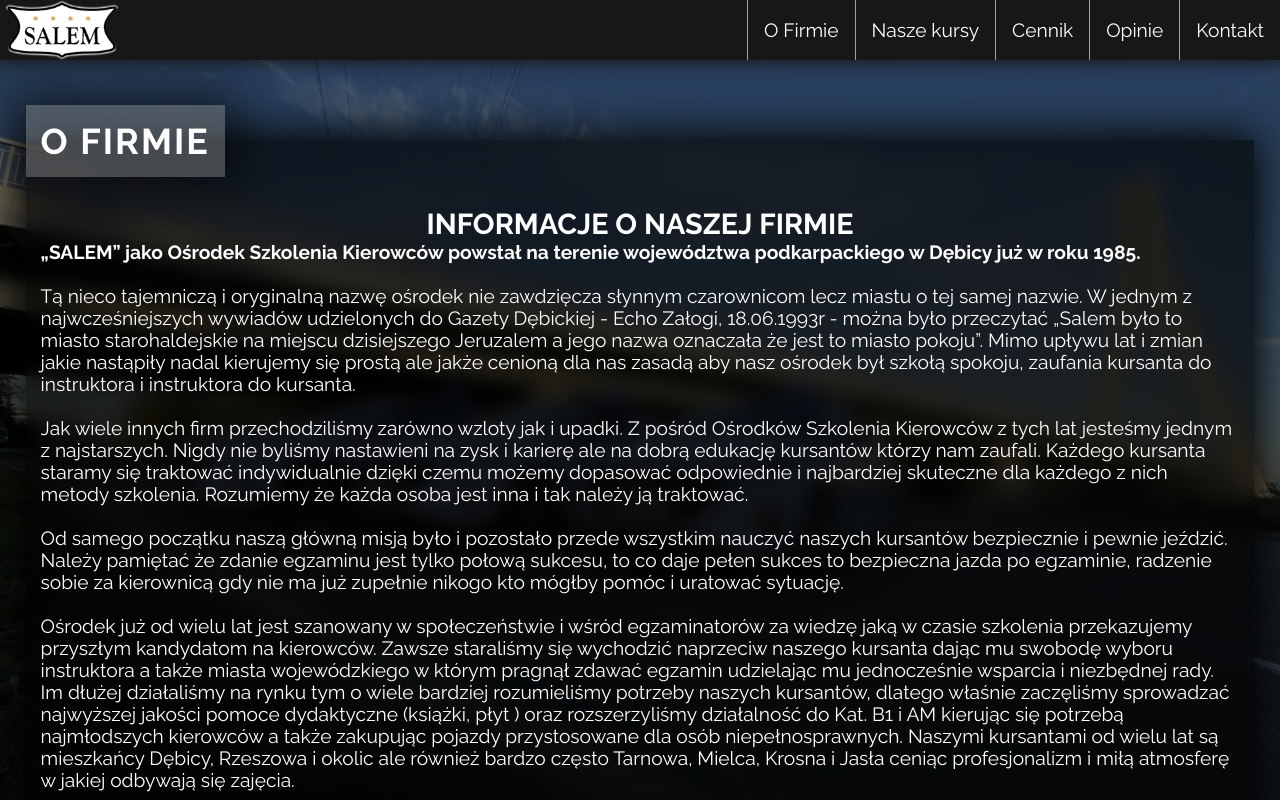
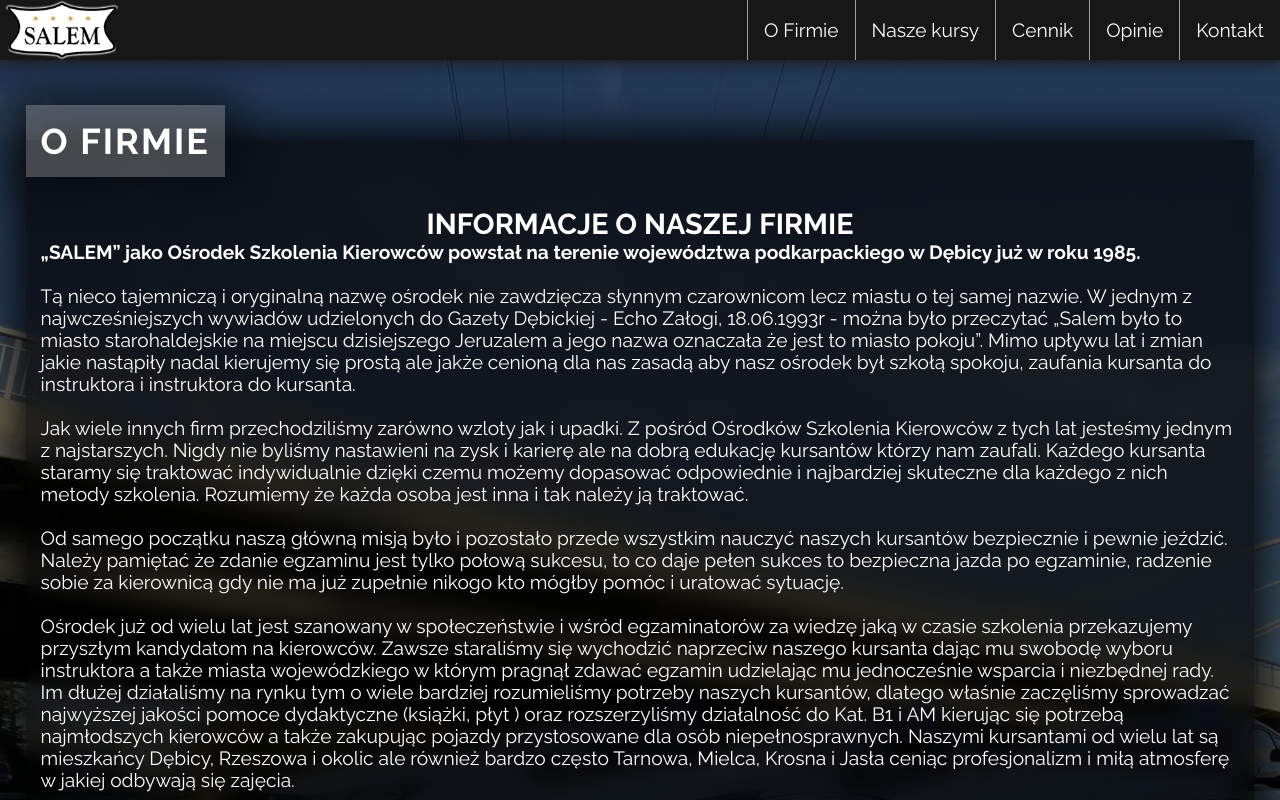
Before and after one commit to Blakeyz/salem, a plain HTML site: page index.html in a window 1280 px wide. Drawn offline with Linux system fonts and the light colour scheme.

Commit message:
Add files via upload

```diff
--- a/styles/style.css
+++ b/styles/style.css
@@ -42,25 +42,24 @@ body {
   height: 100vh;
   padding-top: 60px;
   overflow-y: scroll;
-}
-.content,
-.contact-content {
-  background-color: lightgray;
-  overflow: hidden;
-  display: grid;
   background-image: linear-gradient(
       to bottom,
       rgba(0, 0, 0, 0.5),
       rgba(0, 0, 0, 0.65)
     ),
     url("../imgs/bgmain.webp");
+}
+.content,
+.contact-content {
+  overflow: hidden;
+  display: grid;
   background-position: center;
   background-size: cover;
   background-repeat: no-repeat;
   background-attachment: fixed;
   gap: 10vh;
   padding: 10vh 2vw 3vh 2vw;
-  min-height: calc(100vh - 60px);
+  min-height: calc(100vh - 110px);
 }
 .section {
   width: 100%;
```
